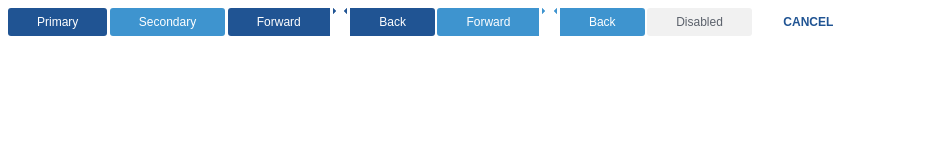
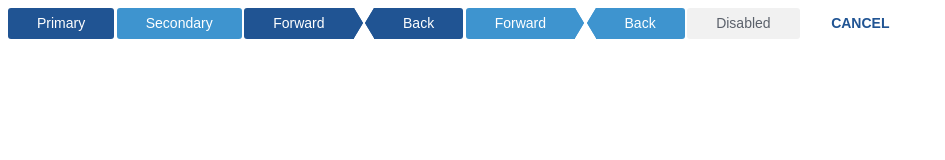
Before and after one commit to igreulich/ui-kit-prototypes, a website: page buttons/buttons.html in a window 1280 px wide. Shown: the whole page, without its empty margins (0-945 px from the left). Drawn offline with Linux system fonts and the light colour scheme.

Commit message:
apply truncated line height styles to forward & back button arrow styles

```diff
--- a/buttons/_vars.less
+++ b/buttons/_vars.less
@@ -1,6 +1,6 @@
 @blue: #205493;
 @blue-light: #3e94cf;
-@font-normal: 1.2rem;
+@font-normal: 1.4rem;
 @line-height-normal: 1.2;
 
 //decimal-places should be 10, 100, 1000, etc
--- a/buttons/buttons.less
+++ b/buttons/buttons.less
@@ -5,7 +5,7 @@
 @button-arrow-width: .9rem;
 @button-vertical-padding: .6rem;
 @button-horizontal-padding: 2.8rem;
-@button-height: calc(@line-height-normal ~"+" calc(@button-vertical-padding * 2) ~"+" calc(@button-border-width * 2));
+@button-height: calc(@button-line-height ~"+" calc(@button-vertical-padding * 2) ~"+" calc(@button-border-width * 2));
 
 
 html {
@@ -67,7 +67,11 @@ html {
     top: -@button-border-width;
     border-style: solid;
     border-color: transparent transparent transparent @blue;
-    border-width: calc(@button-height ~"/" 2) 0 calc(@button-height ~"/" 2) @button-arrow-width;
+    .truncate(@button-line-height, 10);
+    border-top-width: calc(calc(@truncate ~"+" calc(@button-vertical-padding * 2) ~"+" calc(@button-border-width * 2)) ~"/" 2);
+    border-right-width: 0;
+    border-bottom-width: calc(calc(@truncate ~"+" calc(@button-vertical-padding * 2) ~"+" calc(@button-border-width * 2)) ~"/" 2);
+    border-left-width: @button-arrow-width;
   }
   &.button--secondary:after,
   &.button--secondary:before {
@@ -92,7 +96,11 @@ html {
     top: -@button-border-width;
     border-style: solid;
     border-color: transparent @blue transparent transparent;
-    border-width: calc(@button-height ~"/" 2) @button-arrow-width calc(@button-height ~"/" 2) 0;
+    .truncate(@button-line-height, 10);
+    border-top-width: calc(calc(@truncate ~"+" calc(@button-vertical-padding * 2) ~"+" calc(@button-border-width * 2)) ~"/" 2);
+    border-right-width: @button-arrow-width;
+    border-bottom-width: calc(calc(@truncate ~"+" calc(@button-vertical-padding * 2) ~"+" calc(@button-border-width * 2)) ~"/" 2);
+    border-left-width: 0;
   }
   &.button--secondary:after,
   &.button--secondary:before {
```
Also changed, not shown: buttons/buttons.css.
